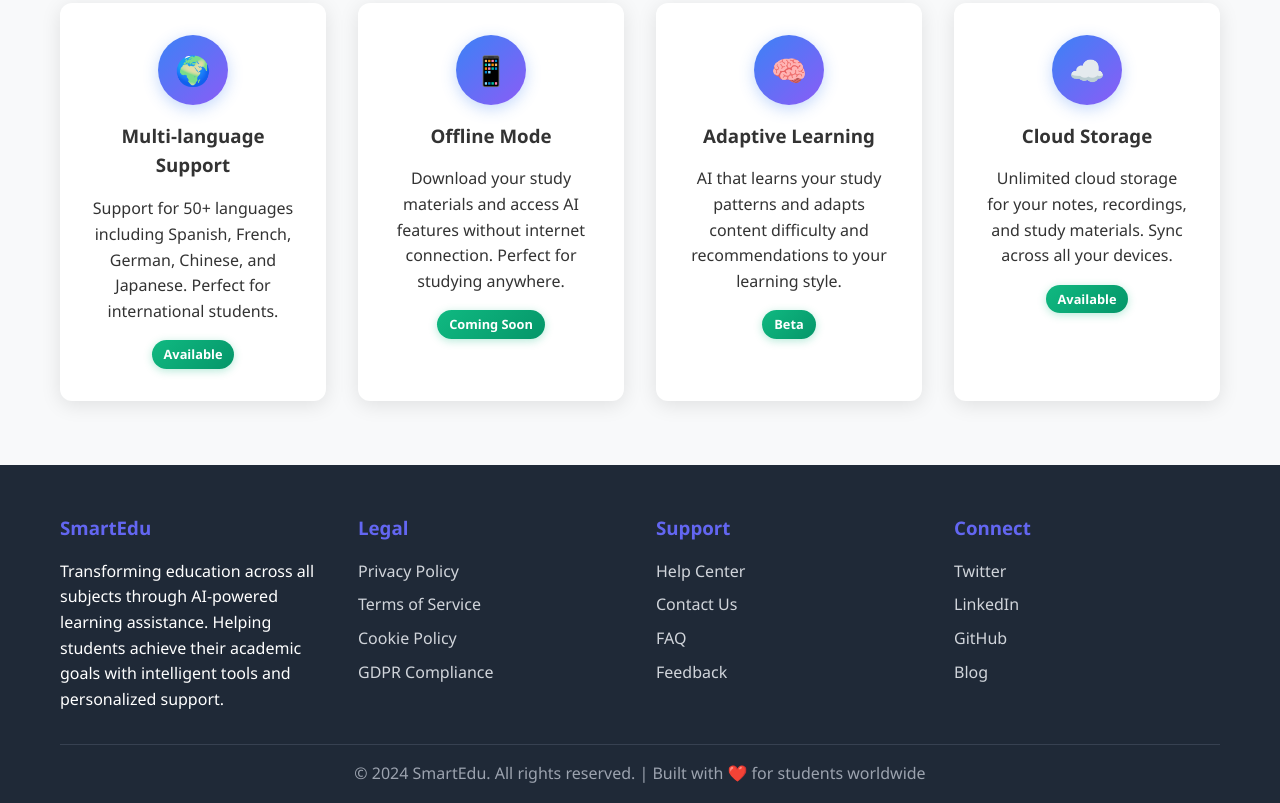
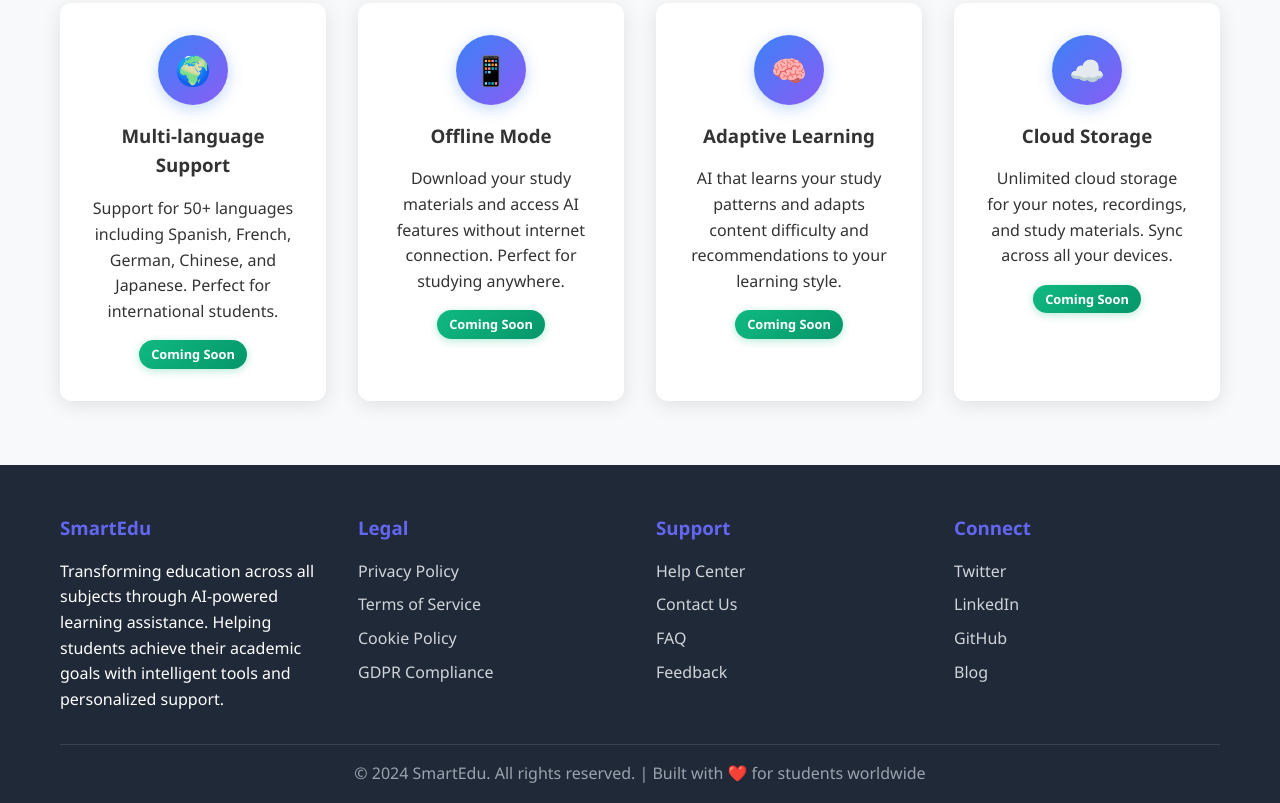
Before and after one commit to kedargurav999/project-prototype, a plain HTML site: page tech.html in a window 1280 px wide. Shown: the part 1155-1958 px from the top of the page. Drawn offline with Linux system fonts and the light colour scheme.

Commit message:
tech.html

```diff
--- a/tech.html
+++ b/tech.html
@@ -583,7 +583,7 @@
                     <div class="add-on-icon">🌍</div>
                     <h3>Multi-language Support</h3>
                     <p>Support for 50+ languages including Spanish, French, German, Chinese, and Japanese. Perfect for international students.</p>
-                    <span class="add-on-badge">Available</span>
+                    <span class="add-on-badge">Coming Soon</span>
                 </div>
 
                 <div class="add-on-card">
@@ -597,14 +597,14 @@
                     <div class="add-on-icon">🧠</div>
                     <h3>Adaptive Learning</h3>
                     <p>AI that learns your study patterns and adapts content difficulty and recommendations to your learning style.</p>
-                    <span class="add-on-badge">Beta</span>
+                    <span class="add-on-badge">Coming Soon</span>
                 </div>
 
                 <div class="add-on-card">
                     <div class="add-on-icon">☁️</div>
                     <h3>Cloud Storage</h3>
                     <p>Unlimited cloud storage for your notes, recordings, and study materials. Sync across all your devices.</p>
-                    <span class="add-on-badge">Available</span>
+                    <span class="add-on-badge">Coming Soon</span>
                 </div>
             </div>
         </div>
```
